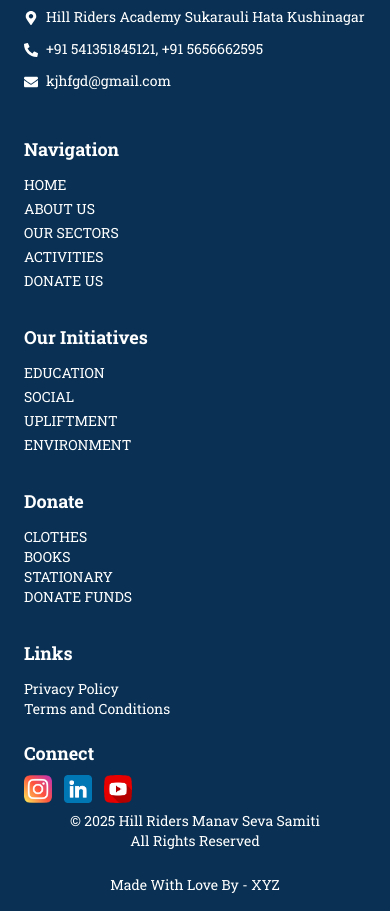
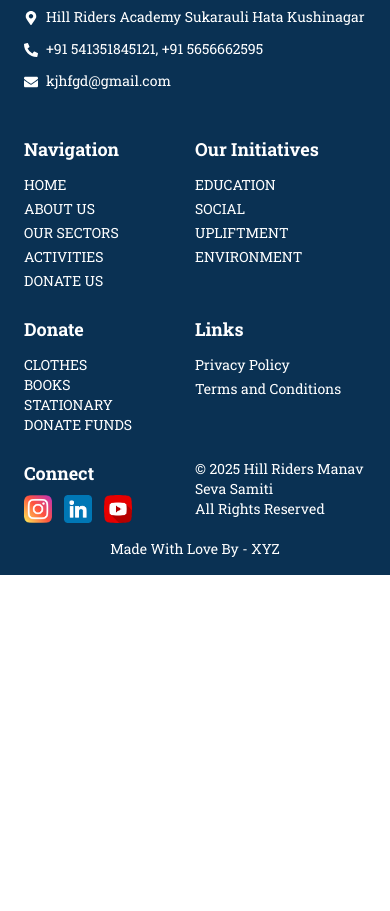
Before and after one commit to himanshuu932/hillrider, a React (Create React App) app in the folder client/: page /register in a window 390 px wide. Shown: the part 1080-1991 px from the top of the page. After the commit the page ends 1655 px from the top, so only its background shows below. Built offline with nearby package versions, Linux system fonts and the light colour scheme.

Commit message:
added functinliies

```diff
--- a/client/public/index.html
+++ b/client/public/index.html
@@ -2,14 +2,14 @@
 <html lang="en">
   <head>
     <meta charset="utf-8" />
-    <link rel="icon" href="%PUBLIC_URL%/favicon.ico" />
+    <link rel="icon" href="%PUBLIC_URL%/logo.png" />
     <meta name="viewport" content="width=device-width, initial-scale=1" />
     <meta name="theme-color" content="#000000" />
     <meta
       name="description"
       content="Web site created using create-react-app"
     />
-    <link rel="apple-touch-icon" href="%PUBLIC_URL%/logo192.png" />
+    <link rel="apple-touch-icon" href="%PUBLIC_URL%/logo.png" />
     <link href="https://fonts.googleapis.com/css2?family=Roboto+Slab:wght@400;500;600;700&display=swap" rel="stylesheet">
     <!--
       manifest.json provides metadata used when your web app is installed on a
@@ -25,7 +25,7 @@
       work correctly both with client-side routing and a non-root public URL.
       Learn how to configure a non-root public URL by running `npm run build`.
     -->
-    <title>React App</title>
+    <title>Hill Riders Manav Seva Samiti</title>
   </head>
   <body>
     <noscript>You need to enable JavaScript to run this app.</noscript>
--- a/client/src/components/Footer.jsx
+++ b/client/src/components/Footer.jsx
@@ -106,66 +106,32 @@ export default function Footer({ languageType }) {
           </div>
         </div>
 
-        <div className="flex flex-col sm:flex-row sm:flex-wrap lg:flex-nowrap sm:space-x-8 lg:space-x-16 gap-8 sm:gap-0">
+        {/* Main container for links: Grid on mobile, Flex on larger screens */}
+        <div className="grid grid-cols-2 gap-y-6 sm:flex sm:flex-wrap lg:flex-nowrap sm:space-x-8 lg:space-x-16 sm:gap-0">
+          {/* Column 1 */}
           <div>
             <h4 className="font-bold mb-3 text-lg sm:text-xl">{t.nav}</h4>
             <ul className="space-y-1 text-sm cursor-pointer">
-              <li>
-                <HashLink smooth to="/#hero">
-                  {t.home}
-                </HashLink>
-              </li>
-              <li>
-                <HashLink smooth to="/#about">
-                  {t.about}
-                </HashLink>
-              </li>
-              <li>
-                <HashLink smooth to="/#sectors">
-                  {t.sectors}
-                </HashLink>
-              </li>
-              <li>
-                <HashLink smooth to="/#activities">
-                  {t.activities}
-                </HashLink>
-              </li>
-              <li>
-                <HashLink smooth to="/#donate">
-                  {t.donateUs}
-                </HashLink>
-              </li>
+              <li><HashLink smooth to="/#hero">{t.home}</HashLink></li>
+              <li><HashLink smooth to="/#about">{t.about}</HashLink></li>
+              <li><HashLink smooth to="/#sectors">{t.sectors}</HashLink></li>
+              <li><HashLink smooth to="/#activities">{t.activities}</HashLink></li>
+              <li><HashLink smooth to="/#donate">{t.donateUs}</HashLink></li>
             </ul>
           </div>
 
+          {/* Column 2 */}
           <div>
-            <h4 className="font-bold mb-3 text-lg sm:text-xl">
-              {t.initiatives}
-            </h4>
+            <h4 className="font-bold mb-3 text-lg sm:text-xl">{t.initiatives}</h4>
             <ul className="space-y-1 text-sm cursor-pointer">
-              <li>
-                <HashLink smooth to="/#education">
-                  {t.education}
-                </HashLink>
-              </li>
-              <li>
-                <HashLink smooth to="/#social">
-                  {t.social}
-                </HashLink>
-              </li>
-              <li>
-                <HashLink smooth to="/#upliftment">
-                  {t.upliftment}
-                </HashLink>
-              </li>
-              <li>
-                <HashLink smooth to="/#environment">
-                  {t.environment}
-                </HashLink>
-              </li>
+              <li><HashLink smooth to="/#education">{t.education}</HashLink></li>
+              <li><HashLink smooth to="/#social">{t.social}</HashLink></li>
+              <li><HashLink smooth to="/#upliftment">{t.upliftment}</HashLink></li>
+              <li><HashLink smooth to="/#environment">{t.environment}</HashLink></li>
             </ul>
           </div>
 
+          {/* Column 3 */}
           <div>
             <h4 className="font-bold mb-3 text-lg sm:text-xl">{t.donate}</h4>
             <ul className="space-y-1 text-sm cursor-pointer">
@@ -176,26 +142,38 @@ export default function Footer({ languageType }) {
             </ul>
           </div>
 
-          <div>
-            <h4 className="font-bold mb-3 text-lg sm:text-xl">{t.links}</h4>
-            <HashLink smooth to="/#home"><p className="cursor-pointer text-sm">{t.privacy}</p></HashLink>
-            <HashLink smooth to="/#home"><p className="cursor-pointer text-sm">{t.terms}</p></HashLink>
-            <h4 className="font-bold mt-5 mb-2 text-lg sm:text-xl">
-              {t.connect}
-            </h4>
-            <div className="flex gap-3 text-lg">
-              <img src={insta} className="cursor-pointer w-7 h-7" />
-              <img src={linkedin} className="cursor-pointer w-7 h-7" />
-              <img src={youtube} className="cursor-pointer w-7 h-7" />
+          {/* Column 4 (wrapper for Links & Connect) */}
+          {/* Behaves as a single flex item on desktop, but its children become grid items on mobile */}
+          <div className="contents sm:block">
+            <div>
+              <h4 className="font-bold mb-3 text-lg sm:text-xl">{t.links}</h4>
+              <ul className="space-y-1 text-sm">
+                <li><HashLink smooth to="/#home" className="cursor-pointer">{t.privacy}</HashLink></li>
+                <li><HashLink smooth to="/#home" className="cursor-pointer">{t.terms}</HashLink></li>
+              </ul>
             </div>
+            <div className="mt-0 sm:mt-5">
+              <h4 className="font-bold mb-2 text-lg sm:text-xl">{t.connect}</h4>
+              <div className="flex gap-3 text-lg">
+                <img src={insta} alt="Instagram" className="cursor-pointer w-7 h-7" />
+                <img src={linkedin} alt="LinkedIn" className="cursor-pointer w-7 h-7" />
+                <img src={youtube} alt="YouTube" className="cursor-pointer w-7 h-7" />
+              </div>
+            </div>
+          </div>
+
+          {/* Copyright for mobile grid view only */}
+          <div className="text-sm sm:hidden">
+            <p>© 2025 Hill Riders Manav Seva Samiti</p>
+            <p>{t.rights}</p>
           </div>
         </div>
       </div>
 
-      <div className="max-w-7xl mx-auto px-6 py-2 text-center sm:text-left">
+      {/* Copyright for larger screens */}
+      <div className="max-w-7xl mx-auto px-6 py-2 text-center sm:text-left hidden sm:block">
         <p className="text-sm">
-          © 2025 Hill Riders Manav Seva Samiti <br className="sm:hidden" />{" "}
-          {t.rights}
+          © 2025 Hill Riders Manav Seva Samiti {" "} {t.rights}
         </p>
       </div>
 
```
Also changed, not shown: client/public/logo.png (added), client/public/manifest.json.
